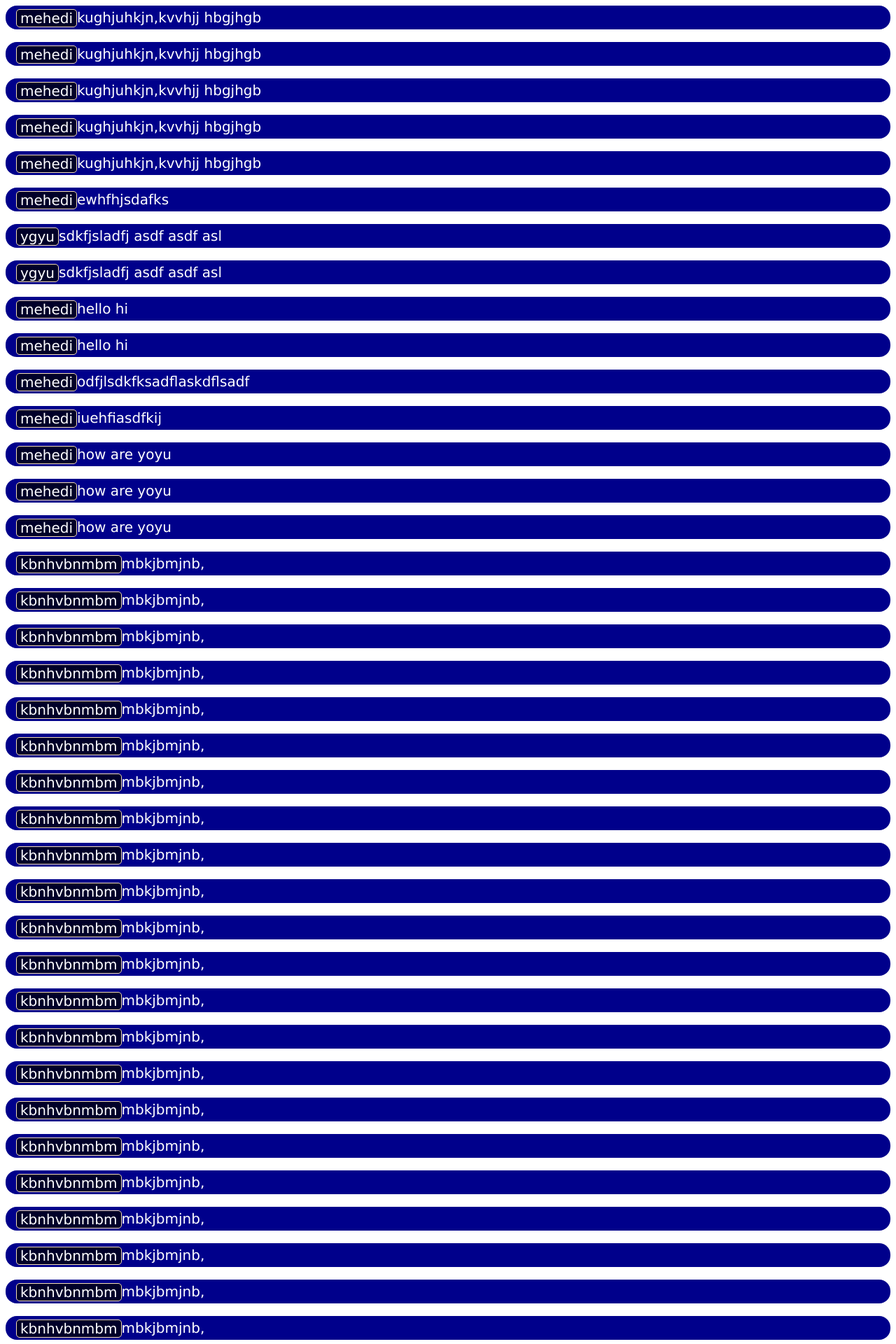
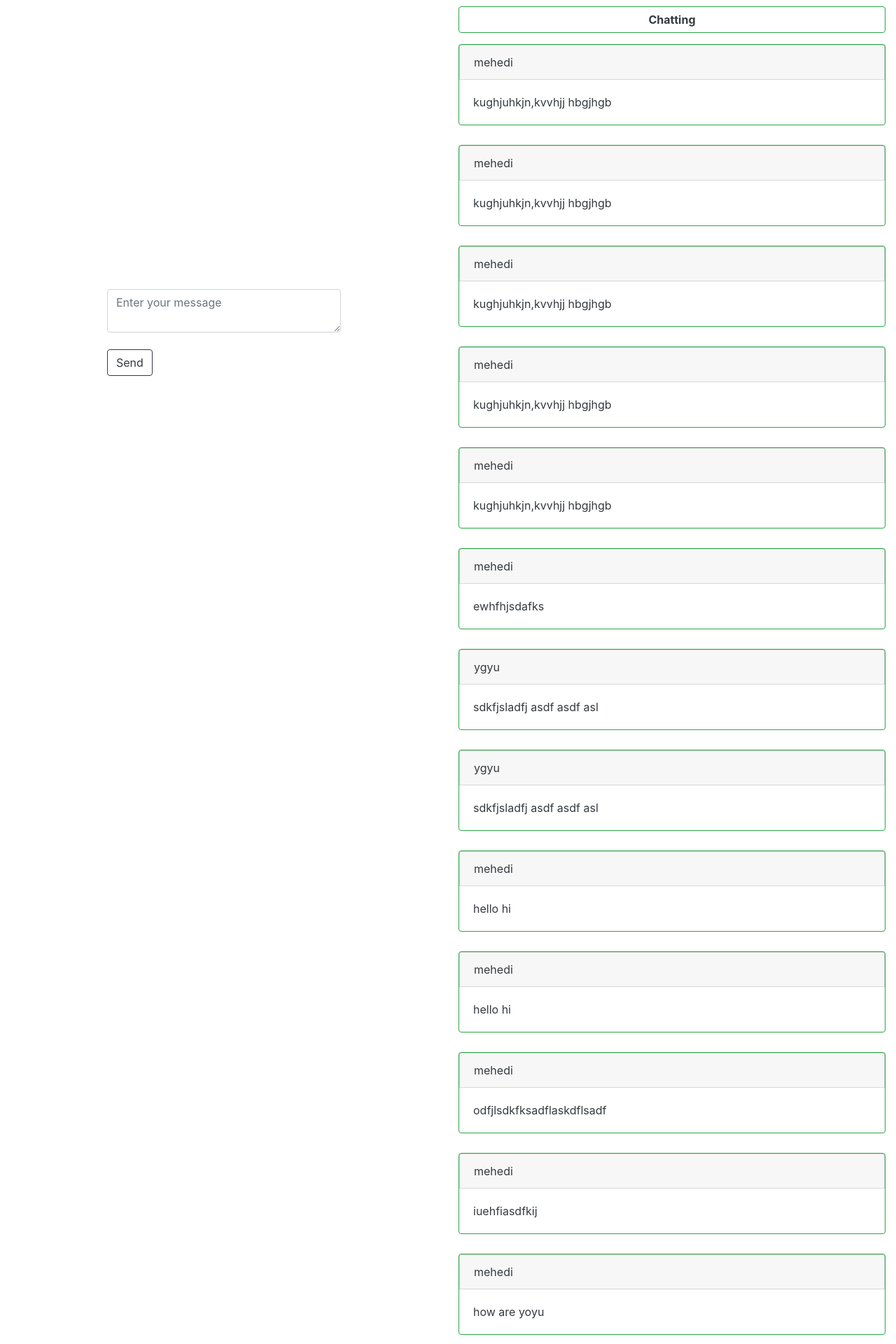
Before and after one commit to Mehedi-Bin-Hafiz/djangoblogsite, a Django app: page /chat/ in a window 1280 px wide. Shown: the top 1920 px of the page at 70% size. Run offline with Django 3.2, Linux system fonts and the light colour scheme; data comes from the database, SQL or seed files in the repository; both versions use the stored data as it was after the commit; some libraries are stand-ins or nearby versions.

Commit message:
chatbox design

```diff
--- a/static/cssfile/chatbox.css
+++ b/static/cssfile/chatbox.css
@@ -1,97 +1,14 @@
-/* Chat containers */
-.container {
-  border-radius: 16px;
-  padding: 5px;
-  color:white;
-  font-family:verdana;
-  font-size:20px;
+.no-border {
+    border: 0;
+    box-shadow: none; /* You may want to include this as bootstrap applies these styles too */
 
 }
-
-/* Darker chat container */
-.darker {
-  background-color: darkblue;
-
-
+#upja{
+  margin-bottom: 100px;
 }
-
-.text{
-margin-left:10px;
-
+#chat{
+  padding-right: 100px;
 }
-
-
-textarea{
-width:90%;
-height:auto;
-background-color:darkblue;
-font-size:20px;
-color:white;
-bont-weight:blod;
-font-family:verdana,arial, sans-serif;
-border:none;
-overflow:hidden;
-margin-left:20px;
-
-
+#chst{
+   position: sticky;
 }
-
-.chatform form{
-    color: wheat;
-    margin: 10px;
-    width: 98%;
-    height: 150px;
-    background-color: rgba(0,0,0,0.6);
-    border-radius: 10px;
-    padding-top: 10px;
-    font-size: 20px;
-
-}
-.chatform textarea[type='text']{
-    border-radius: 5px;
-    border:none;
-    outline: none;
-    font-size: 16px;
-    width: 980px;
-    height: 110px;
-    margin-left: 20px;
-
-
-}
-
-#publish{
-    border: 2px solid black;
-    background-color: palegreen;
-    border-radius: 5px;
-    height: 25px;
-    text-align: center;
-    width: 70px;
-    margin-left: 86%;
-    margin-top: -70px;
-
-}
-.name{
-     border:1px solid wheat;
-     background-color:rgba(0,0,0,.7);
-     width:auto;
-     float:left;
-     border-radius:5px;
-     padding-left:5px;
-     padding-right:5px;
-     margin-left:10px;
-
-
-}
-
-.chatform input{
- background-color:#2C3A47;
-    border-radius: 5px;
-    border-radius: 5px;
-    border:none;
-    outline: none;
-    color: wheat;
-    text-align: center;
-    padding-top: 5px;
-    padding-bottom: 5px;
-
-}
--- a/templates/chatbox.html
+++ b/templates/chatbox.html
@@ -6,30 +6,43 @@
     <title>Title</title>
 
         <link href="{%static '../static/cssfile/chatbox.css'%}" rel="stylesheet" type="text/css">
+    <link rel="stylesheet" href="https://maxcdn.bootstrapcdn.com/bootstrap/4.0.0/css/bootstrap.min.css" integrity="sha384-Gn5384xqQ1aoWXA+058RXPxPg6fy4IWvTNh0E263XmFcJlSAwiGgFAW/dAiS6JXm" crossorigin="anonymous">
 
 </head>
 <body>
-{% for chat in mychat %}
-<div class="container darker">
-    <div class="name">{{chat.name}}</div>
-    <div class="text">{{chat.text}}</div>
-</div>
-<br>
-{% endfor %}
-
-</body>
-
-<div class="chatform">
 
 
-<form action="" method="POST">
-    {% csrf_token %}
+<div class="container-fluid h-100">
+    <div class="row h-100">
+        <div class="col-sm-6 col-2 h-100  text-white py-2 d-flex align-items-center justify-content-center fixed-top" id="left">
+            <form action="" method="POST">
+                {% csrf_token %}
+         <div class="bg-white text-white" id="upja"> <input class="bg-white text-white  no-border " type="text" name="name" value=
+               {{ user.username }} ></div>
+                <br>
+        <textarea class="form-control " placeholder="Enter your message" id="chat" type="text" name="chat"></textarea>
+        <br>
+        <button class="btn btn-outline-dark" type="submit" name='submit' value="Post" id='publish'>Send</button>
 
-        <textarea placeholder="Enter your message" id="chat" type="text" name="chat"></textarea>
-        <input type="text" name="name" value={{ user.username }} >
-        <button type="submit" name='submit' value="Post" id='publish'>Send</button>
+        </form>
 
-</form>
+        </div>
+        <div class="col-sm-6 invisible col-2"><!--hidden spacer--></div>
+        <div class="col offset-2 offset-sm-6 py-2">
+            <div class="form-control border-success text-dark text-center font-weight-bold no-border mb-3 " id="chst" >Chatting</div>
+            {% for chat in mychat %}
+
+            <div class="card border-success text-dark mb-1" style="max-width: 50rem;">
+                <div class="card-header card">{{chat.name}}</div>
+            <div class="card-body ">
+                <p class="card-text ">{{chat.text}}</p>
+            </div>
+            </div>
+            <br>
+            {% endfor %}
+
+        </div>
     </div>
-
+</div>
+</body>
 </html>
--- a/templates/index.html
+++ b/templates/index.html
@@ -40,10 +40,6 @@
         </div>
     </div>
 {% endfor %}
-
-      <div class="message">
-          <p> Message</p>
-      </div>
 
 
 
```
Also changed, not shown: db.sqlite3.
